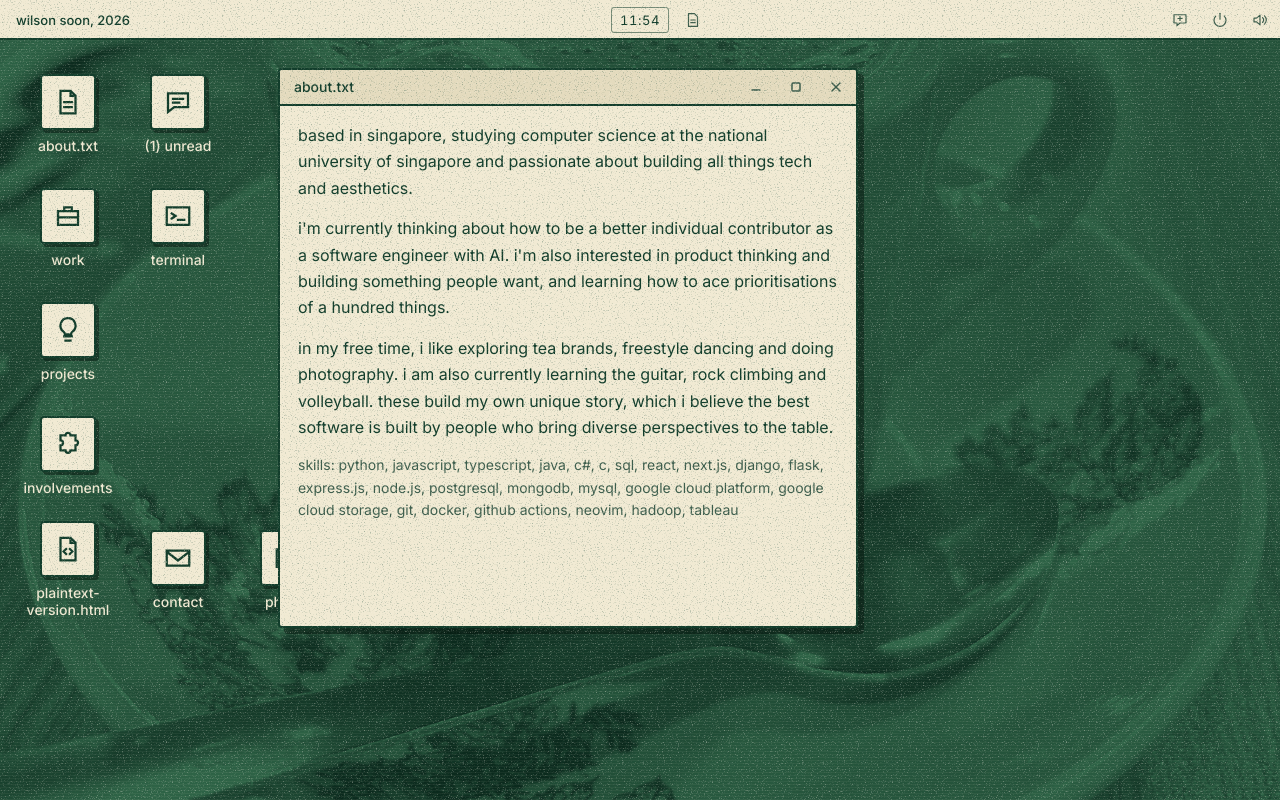
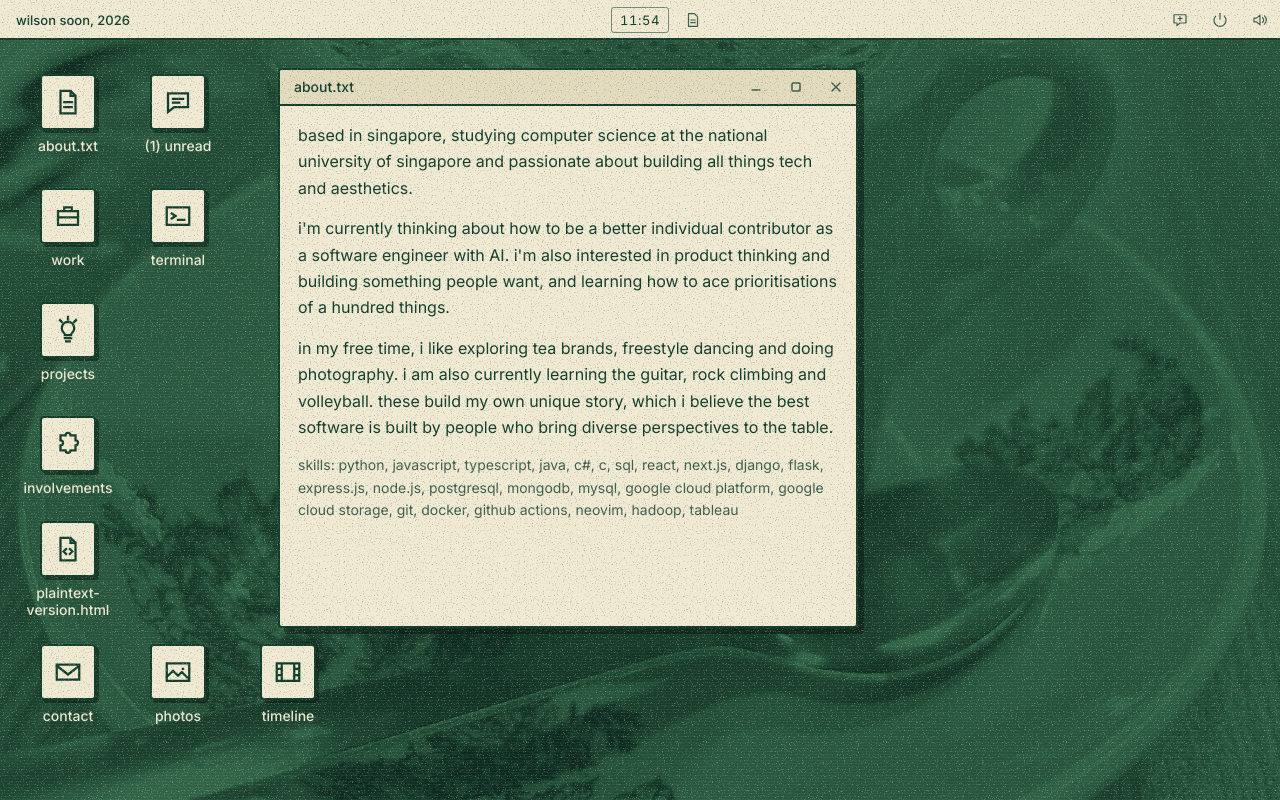
Before and after one commit to wilsonsfh/website-portfolio, a React (Vite) app: page / in a window 1280 px wide. Both pictures are taken after a click on the button "turn on". Built offline with nearby package versions, Linux system fonts and the light colour scheme.

Commit message:
greeting: two-column icons, static bulb, icon click toggles its window

```diff
--- a/src/components/greeting/Desktop.tsx
+++ b/src/components/greeting/Desktop.tsx
@@ -68,9 +68,6 @@ export default function Desktop({ onPowerOff, focusOnMount }: { onPowerOff: () =
   const [rollsOpen, setRollsOpen] = useState(false); // false = rolled up and hidden; the timeline icon unrolls them
   const [photoReq, setPhotoReq] = useState<Ctx["photoReq"]>(null);
   const reqN = useRef(0);
-  const [bulb, setBulb] = useState(false); // a tap on the projects icon lights the bulb for a moment (hover does it in css)
-  const bulbTimer = useRef(0);
-  useEffect(() => () => clearTimeout(bulbTimer.current), []);
   const toggleRolls = () => setRollsOpen(!rollsOpen); // the lanes sit above any open windows
 
   // a photo on the scrolls (or "all photos") opens the Photos app like its own grid does; the window would sit under the lanes, so they roll up
@@ -183,18 +180,12 @@ export default function Desktop({ onPowerOff, focusOnMount }: { onPowerOff: () =
             type="button"
             id={`dk-icon-${a.id}`}
             className="dk-icon"
-            onPointerDown={a.id === "projects" ? (e) => {
-              if (e.pointerType === "mouse") return;
-              setBulb(true);
-              clearTimeout(bulbTimer.current);
-              bulbTimer.current = window.setTimeout(() => setBulb(false), 1400);
-            } : undefined}
-            onClick={() => (a.id === "timeline" ? toggleRolls() : open(a.id))}
+            onClick={() => (a.id === "timeline" ? toggleRolls() : wins.some((w) => w.id === a.id && (phone || !w.min)) ? close(a.id) : open(a.id))} // an open window closes; a minimised one restores
             aria-expanded={a.id === "timeline" ? rollsOpen : undefined}
             {...t}
           >
             <span className="dk-tile" aria-hidden="true">
-              <svg width="30" height="30" viewBox="0 0 24 24" fill="none" stroke="currentColor" strokeWidth="1.8" strokeLinecap="square" strokeLinejoin="miter" className={a.id === "projects" ? `dk-bulb${bulb ? " lit" : ""}` : undefined}>
+              <svg width="30" height="30" viewBox="0 0 24 24" fill="none" stroke="currentColor" strokeWidth="1.8" strokeLinecap="square" strokeLinejoin="miter">
                 <path d={a.glyph} />
               </svg>
             </span>
--- a/src/components/greeting/Scrolls.tsx
+++ b/src/components/greeting/Scrolls.tsx
@@ -271,13 +271,13 @@ export default function Scrolls({ open, reduced, onToggle, onPhoto, onAll }: Pro
   const [woke, setWoke] = useState(open); // the photos only render once they have been unrolled
   if (open && !woke) setWoke(true);
 
-  // left edge clears the icon column on desktop; lanes fill the rest
+  // left edge clears the first two icon columns on desktop (the third, in the last row, sits under the lanes); lanes fill the rest
   useLayoutEffect(() => {
     const el = root.current;
     if (!el) return;
     const measure = () => {
-      const icons = el.parentElement?.querySelector<HTMLElement>(".dk-icons");
-      el.style.left = window.innerWidth < PHONE ? "0px" : `${icons?.offsetWidth ?? 0}px`;
+      const edge = el.parentElement?.querySelector<HTMLElement>("#dk-icon-messages"); // right-most icon of column 2
+      el.style.left = window.innerWidth < PHONE ? "0px" : `${edge ? Math.round(edge.getBoundingClientRect().right) + 16 : 0}px`;
       setBox({ w: el.clientWidth, h: el.clientHeight });
     };
     measure();
--- a/src/components/greeting/apps.tsx
+++ b/src/components/greeting/apps.tsx
@@ -104,7 +104,7 @@ export const APPS: App[] = [ // reading order: the phone grid wraps in this orde
   { id: "messages", tip: "someone texted you", title: "(1) unread", glyph: "M4 5h16v11H9l-5 4z M8 9.5h8 M8 12.5h5", w: 460, h: 620, flush: true, render: () => <Messages /> },
   { id: "work", tip: "where i have worked", title: "work", glyph: "M4 8h16v11H4z M9 8V5h6v3 M4 13h16", w: 680, h: 640, render: () => <Work /> },
   { id: "terminal", tip: "type commands instead", title: "terminal", glyph: "M3 5h18v14H3z M7 10l3 2-3 2 M12 15h5", w: 680, h: 460, flush: true, render: (ctx) => <Terminal ctx={ctx} /> },
-  { id: "projects", tip: "things i have built", title: "projects", glyph: "M9 17h6 M10 20.5h4 M12 2.5a6 6 0 0 0-3.6 10.8c.7.5 1.1 1.2 1.1 2.2h5c0-1 .4-1.7 1.1-2.2A6 6 0 0 0 12 2.5z", w: 680, h: 640, render: () => <Projects /> },
+  { id: "projects", tip: "things i have built", title: "projects", glyph: "M12 5.5a5 5 0 0 0-3.5 8.5c.6.5 1 1.1 1 2h5c0-.9.4-1.5 1-2A5 5 0 0 0 12 5.5z M9.5 18.5h5 M10.5 21h3 M12 1.5v2 M7 5.5L5.6 4.1 M17 5.5l1.4-1.4", w: 680, h: 640, render: () => <Projects /> },
   { id: "activities", tip: "what i'm involved in", title: "involvements", glyph: "M6 5h4a2 2 0 1 1 4 0h4v4a2 2 0 1 1 0 4v4h-4a2 2 0 1 1-4 0H6v-4a2 2 0 1 0 0-4z", w: 660, h: 620, render: () => <Activities /> },
   { id: "plain", tip: "the boring version, all of it", title: "plaintext-version.html", glyph: "M6 3h8l4 4v14H6z M14 3v4h4 M10.5 12l-2 2 2 2 M13.5 12l2 2-2 2", w: 820, h: 560, hFrac: 0.86, render: () => <MainPage embedded /> },
   { id: "contact", tip: "ways to reach me", title: "contact", glyph: "M3 6h18v12H3z M3 7l9 7 9-7", w: 480, h: 320, render: () => <Contact /> },
--- a/src/components/greeting/greeting.css
+++ b/src/components/greeting/greeting.css
@@ -205,9 +205,10 @@
   grid-auto-columns: 104px; align-content: start; gap: 6px;
 }
 /* desktop placement, one cell each (column / row); the phone grid below drops these and wraps in reading order
-   row1: about, (1) unread / row2: work, terminal / row3: projects / row4: involvements / row5: plaintext-version, contact, photos, timeline */
+   two columns (the scroll lanes start after them); rows 1-5 as listed, row6: contact, photos, timeline
+   row1: about, (1) unread / row2: work, terminal / row3: projects / row4: involvements / row5: plaintext-version / row6: contact, photos, timeline */
 @media (min-width: 640px) {
-  .dk-icons { grid-auto-flow: row; grid-template-columns: repeat(4, 104px); grid-template-rows: repeat(5, 108px); grid-auto-columns: auto; }
+  .dk-icons { grid-auto-flow: row; grid-template-columns: repeat(2, 104px); grid-template-rows: repeat(6, 108px); grid-auto-columns: auto; }
   #dk-icon-about { grid-area: 1 / 1; }
   #dk-icon-messages { grid-area: 1 / 2; }
   #dk-icon-work { grid-area: 2 / 1; }
@@ -215,19 +216,15 @@
   #dk-icon-projects { grid-area: 3 / 1; }
   #dk-icon-activities { grid-area: 4 / 1; }
   #dk-icon-plain { grid-area: 5 / 1; }
-  #dk-icon-contact { grid-area: 5 / 2; }
-  #dk-icon-photos { grid-area: 5 / 3; }
-  #dk-icon-timeline { grid-area: 5 / 4; }
+  #dk-icon-contact { grid-area: 6 / 1; }
+  #dk-icon-photos { grid-area: 6 / 2; }
+  #dk-icon-timeline { grid-area: 6 / 3; }
 }
-/* the projects bulb: off at rest; hover or a tap flickers it on (irregular on/off, then lit) */
-.dk-bulb path:first-child { fill: var(--tile-ink); fill-opacity: 0; }
-@keyframes dk-flicker {
-  0% { opacity: 0.45; fill-opacity: 0; } 8% { opacity: 1; fill-opacity: 0.35; } 16% { opacity: 0.45; fill-opacity: 0; }
-  30% { opacity: 1; fill-opacity: 0.35; } 40% { opacity: 0.45; fill-opacity: 0; } 55% { opacity: 1; fill-opacity: 0.3; }
-  65% { opacity: 0.6; fill-opacity: 0.05; } 100% { opacity: 1; fill-opacity: 0.3; }
+/* short laptop screens: tighter rows so all six fit */
+@media (min-width: 640px) and (max-height: 780px) {
+  .dk-icons { padding: 12px 16px; grid-template-rows: repeat(6, 100px); gap: 4px; }
+  .dk-icon { height: 100px; }
 }
-.dk-bulb.lit path:first-child { animation: dk-flicker 420ms linear both; }
-@media (hover: hover) and (pointer: fine) { .dk-icon:hover .dk-bulb path:first-child { animation: dk-flicker 420ms linear both; } }
 /* icon: a cream paper tile with an ink glyph and a hard print shadow, cream label on the green field */
 .dk-icon {
   display: flex; flex-direction: column; align-items: center; justify-content: center; gap: 8px;
@@ -352,6 +349,5 @@
   .gr-off.gone { transition: none; }
   .gr-off.gone .gr-ring { animation: none; }
   .gr-hop { animation: none; }
-  .dk-bulb.lit path:first-child, .dk-icon:hover .dk-bulb path:first-child { animation: none; }
   .gr-power:active, .dk-plain:active, .dk-icon:active, .dk-wbtn:active, .dk-back:active, .dk-dock-item:active { transform: none; }
 }
```
